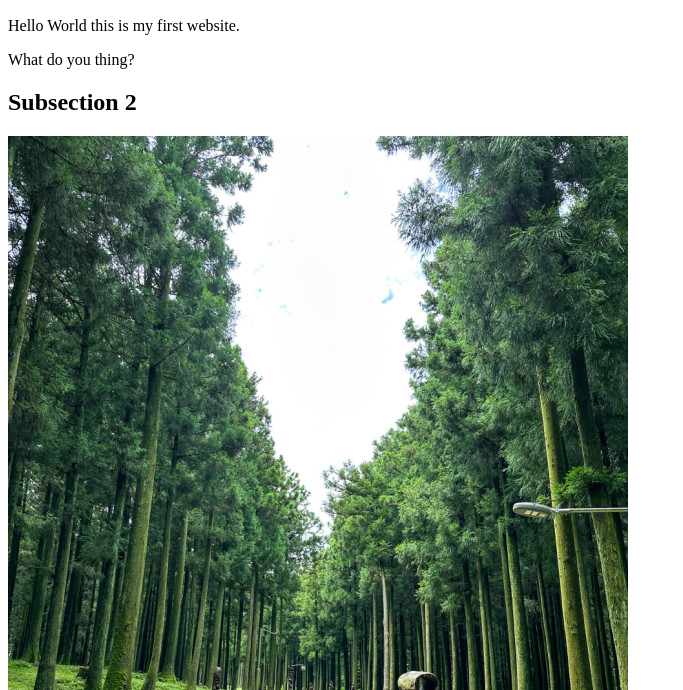
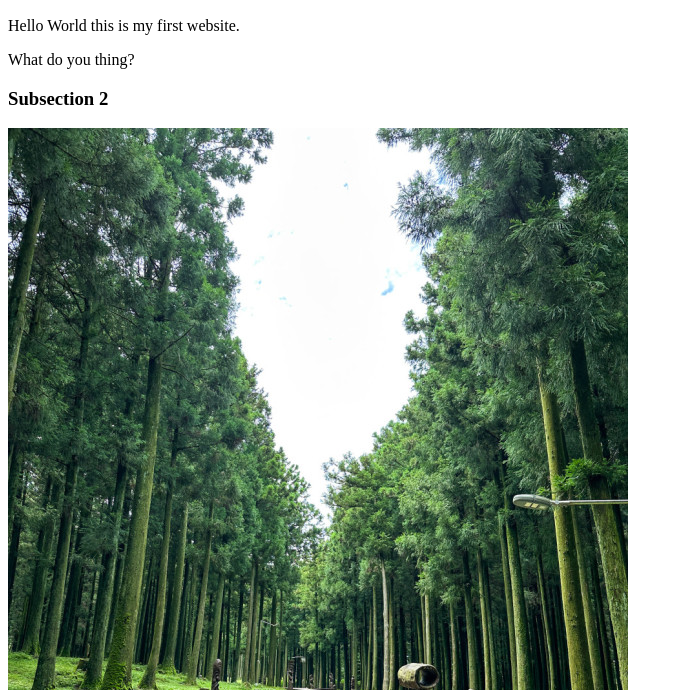
Before and after one commit to gocow/testrepo, a plain HTML site: page index.html in a window 1280 px wide. Shown: the part 110-800 px from the top of the page, without its empty margins (0-683 px from the left). Drawn offline with Linux system fonts and the light colour scheme.

Commit message:
Update index.html

```diff
--- a/index.html
+++ b/index.html
@@ -13,7 +13,7 @@
 			<p>What do you thing?</p>
 		</div>
 		<div>
-			<h2>Subsection 2<h3>
+			<h3>Subsection 2</h3>
 			<img src="trees.jpg" alt="Image of forest">
 			<img src="berries.jpg" alt="Image of berries">
 			<p>Quote of the day: <em>"Everything that light touches is our kingdom"</em></p>
```
